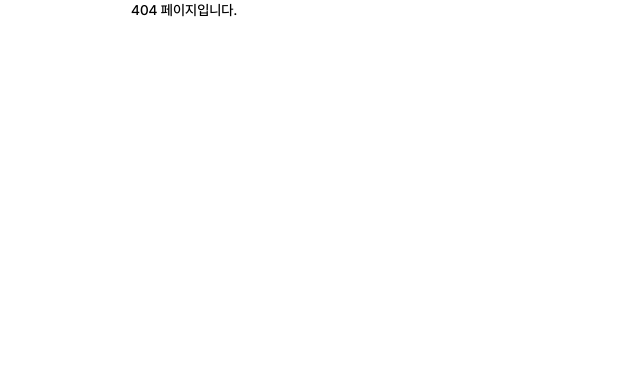
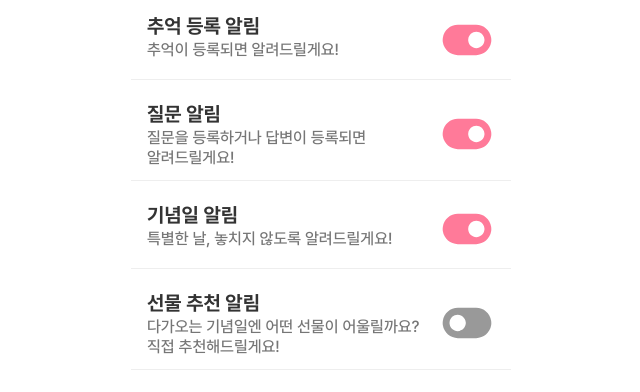
Before and after one commit to LoFin-official/LoFin-FE, a Next.js app: page /my-page/NotificationList in a window 1280 px wide. Before the commit this address had no page. Shown: the top 392 px of the page, without its empty margins (303-943 px from the left). Built offline with nearby package versions, Linux system fonts and the light colour scheme.

Commit message:
🌟 [ Feat] 공통 컴포넌트 : 알림 설정 아이템

```diff
--- /dev/null
+++ b/src/components/shared/NotificationItem.tsx
@@ -0,0 +1,61 @@
+import React from 'react';
+import { useRouter } from 'next/router';
+import { AlertOnIcon, AlertOffIcon } from '@/assets/icons/SvgIcon';
+
+interface NotificationItemProps {
+  title: string;
+  description: string;
+  isOn: boolean;
+  onToggle: () => void;
+  detailPageUrl?: string;
+}
+
+export default function NotificationItem({ title, description, isOn, onToggle, detailPageUrl }: NotificationItemProps) {
+  const router = useRouter();
+
+  // '\n' 문자열을 실제 줄바꿈으로 변환
+  const processedDescription = description.replace(/\\n/g, '\n');
+  // 줄바꿈 문자를 기준으로 분리
+  const descriptionLines = processedDescription.split('\n');
+
+  const handleItemClick = () => {
+    if (detailPageUrl) {
+      router.push(detailPageUrl);
+    }
+  };
+
+  // 이벤트 버블링을 신경쓰지 않고 토글 버튼만 처리하기 위한 접근법
+  const handleToggleIconContainer = (e: React.MouseEvent) => {
+    // 아이템 전체 클릭 이벤트(페이지 이동)가 발생하지 않도록 함
+    e.stopPropagation();
+  };
+
+  return (
+    <div
+      className='relative w-[380px] h-auto min-h-[80px] px-4 py-3 border-b border-[#EEEEEE] flex items-start cursor-pointer'
+      onClick={handleItemClick}
+    >
+      {/* 텍스트 */}
+      <div className='flex flex-col pr-10'>
+        <div className='text-[#333333] text-xl font-bold'>{title}</div>
+        <div className='text-[#767676] text-base font-medium leading-tight'>
+          {descriptionLines.map((line, index) => (
+            <React.Fragment key={index}>
+              {line}
+              {index < descriptionLines.length - 1 && <br />}
+            </React.Fragment>
+          ))}
+        </div>
+      </div>
+
+      {/* 토글 버튼 - 버블링 방지를 위한 컨테이너 */}
+      <div className='absolute right-4 top-1/2 transform -translate-y-1/2 z-10' onClick={handleToggleIconContainer}>
+        {/*
+          중요: onClick을 직접 onToggle로 설정하여
+          아이콘을 클릭하면 바로 상태가 변경되도록 함
+        */}
+        {isOn ? <AlertOnIcon onClick={onToggle} /> : <AlertOffIcon onClick={onToggle} />}
+      </div>
+    </div>
+  );
+}
--- /dev/null
+++ b/src/pages/my-page/NotificationList.tsx
@@ -0,0 +1,38 @@
+import React, { useState } from 'react';
+import NotificationItem from '@/components/shared/NotificationItem';
+
+export default function NotificationList() {
+  const [memoryAlert, setMemoryAlert] = useState(true);
+  const [questionAlert, setQuestionAlert] = useState(true);
+  const [anniversaryAlert, setAnniversaryAlert] = useState(true);
+  const [giftAlert, setGiftAlert] = useState(false);
+
+  return (
+    <div className='w-96 flex flex-col items-start space-y-2'>
+      <NotificationItem
+        title='추억 등록 알림'
+        description='추억이 등록되면 알려드릴게요!' // 줄바꿈 없음
+        isOn={memoryAlert}
+        onToggle={() => setMemoryAlert((prev) => !prev)}
+      />
+      <NotificationItem
+        title='질문 알림'
+        description='질문을 등록하거나 답변이 등록되면\n알려드릴게요!' // 줄바꿈 포함
+        isOn={questionAlert}
+        onToggle={() => setQuestionAlert((prev) => !prev)}
+      />
+      <NotificationItem
+        title='기념일 알림'
+        description='특별한 날, 놓치지 않도록 알려드릴게요!' // 줄바꿈 없음
+        isOn={anniversaryAlert}
+        onToggle={() => setAnniversaryAlert((prev) => !prev)}
+      />
+      <NotificationItem
+        title='선물 추천 알림'
+        description='다가오는 기념일엔 어떤 선물이 어울릴까요?\n직접 추천해드릴게요!' // 줄바꿈 포함
+        isOn={giftAlert}
+        onToggle={() => setGiftAlert((prev) => !prev)}
+      />
+    </div>
+  );
+}
```
